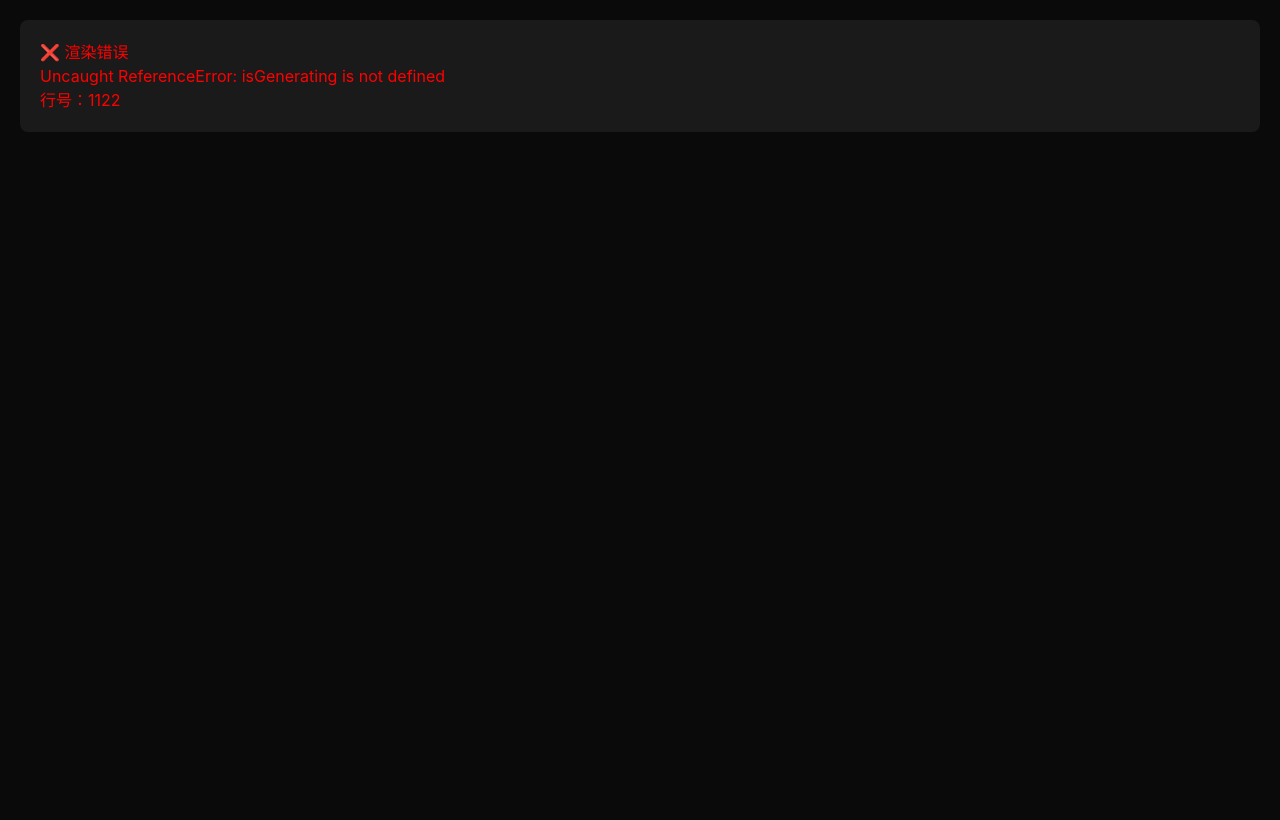
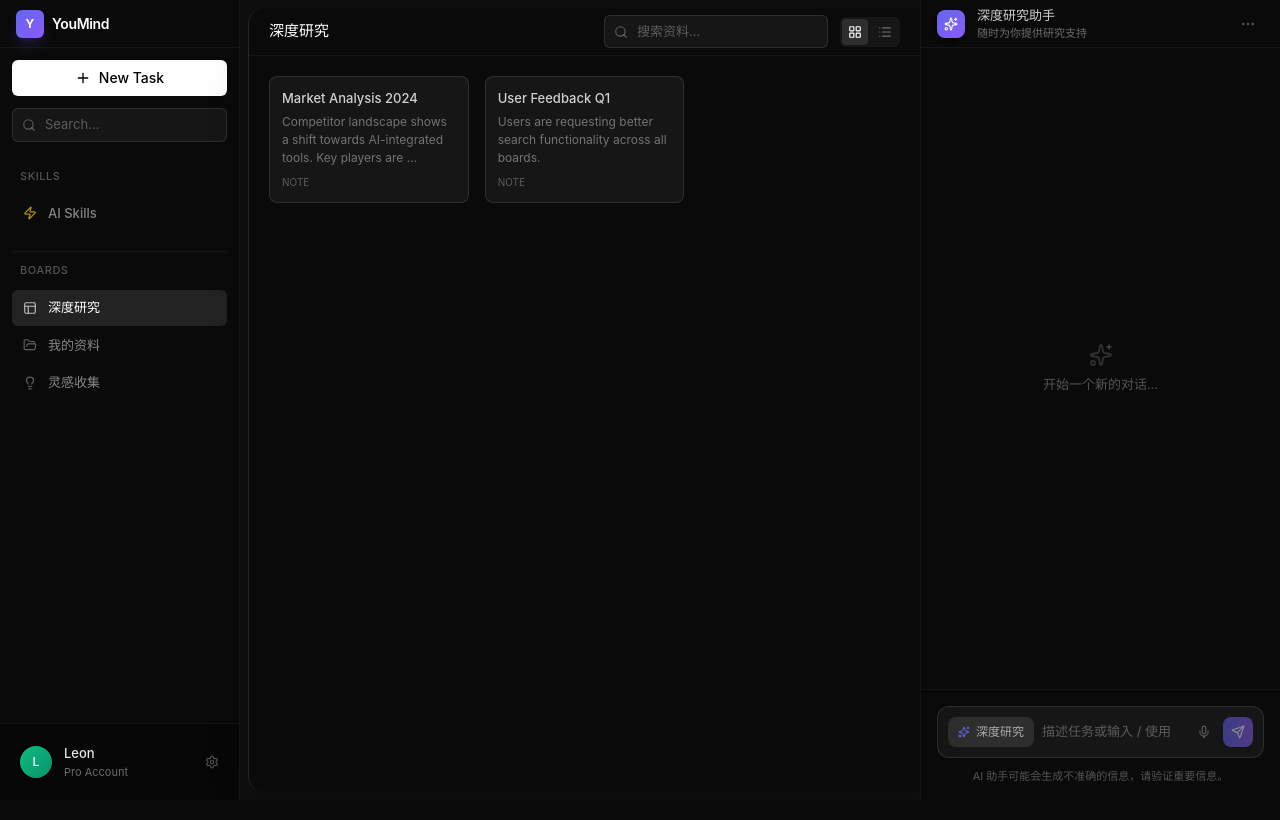
Before and after one commit to mjscjj/youmind-clone, a React (Vite) app: page / in a window 1280 px wide. Built offline with nearby package versions, Linux system fonts and the light colour scheme.

Commit message:
Revert "feat: Replace mock chat with OpenRouter o3-mini streaming"
This reverts commit 0edb31c70c15ebb466974b9e9120eec30f773b92.

```diff
--- a/src/components/Chat/ChatPanel.tsx
+++ b/src/components/Chat/ChatPanel.tsx
@@ -1,7 +1,6 @@
 import { useState, useRef, useEffect } from 'react'
 import { Sparkles, Send, Mic, ChevronDown, MoreHorizontal } from 'lucide-react'
-import { useBoardStore } from '../../lib/store'
-import type { Message } from '../../lib/types'
+import { useBoardStore, type Message } from '../../lib/store'
 
 // Simple ID generator fallback
 const generateId = () => {
@@ -37,40 +36,34 @@ function ChatMessage({ message }: { message: Message }) {
               onClick={() => setShowThinking(!showThinking)}
               className="flex items-center gap-1 text-[11px] text-white/30 hover:text-white/50 transition-colors"
             >
-              <span>{message.thinkingTime ? `思考了 ${message.thinkingTime.toFixed(1)} 秒` : '思考中...'}</span>
+              <span>思考了 {message.thinkingTime} 秒</span>
               <ChevronDown size={10} className={`transform transition-transform ${showThinking ? 'rotate-180' : ''}`} />
             </button>
           )}
         </div>
 
         {showThinking && message.thinking && (
-          <div className="mb-2.5 p-2.5 bg-white/5 rounded-lg border border-white/10 text-[12px] text-white/40 leading-relaxed whitespace-pre-wrap">
+          <div className="mb-2.5 p-2.5 bg-white/5 rounded-lg border border-white/10 text-[12px] text-white/40 leading-relaxed">
             {message.thinking}
           </div>
         )}
 
-        {message.content ? (
         <div className="text-[13px] text-white/70 leading-relaxed whitespace-pre-wrap">
           {message.content}
         </div>
-        ) : (
-          <div className="text-[13px] text-white/30 italic">
-            正在生成回答...
-          </div>
-        )}
       </div>
     </div>
   )
 }
 
-function ChatInput({ onSend, disabled }: { onSend: (text: string) => void, disabled?: boolean }) {
+function ChatInput({ onSend }: { onSend: (text: string) => void }) {
   const [input, setInput] = useState('')
   const [showSkills, setShowSkills] = useState(false)
 
   return (
     <div className="border-t border-white/5 p-4">
       <div className="relative">
-        <div className={`flex items-end gap-2 bg-white/5 border border-white/10 rounded-xl p-2.5 focus-within:border-white/20 transition-colors ${disabled ? 'opacity-50 pointer-events-none' : ''}`}>
+        <div className="flex items-end gap-2 bg-white/5 border border-white/10 rounded-xl p-2.5 focus-within:border-white/20 transition-colors">
           {/* Skill Button */}
           <button
             onClick={() => setShowSkills(!showSkills)}
@@ -87,16 +80,15 @@ function ChatInput({ onSend, disabled }: { onSend: (text: string) => void, disab
             onKeyDown={(e) => {
               if (e.key === 'Enter' && !e.shiftKey) {
                 e.preventDefault()
-                if (input.trim() && !disabled) {
+                if (input.trim()) {
                   onSend(input)
                   setInput('')
                 }
               }
             }}
-            placeholder={disabled ? "正在思考..." : "描述任务或输入 / 使用技能"}
+            placeholder="描述任务或输入 / 使用技能"
             className="flex-1 bg-transparent text-[13px] text-white/70 placeholder:text-white/30 resize-none outline-none py-1 min-h-[20px] max-h-[100px] leading-relaxed"
             rows={1}
-            disabled={disabled}
             onInput={(e) => {
               const target = e.target as HTMLTextAreaElement
               target.style.height = 'auto'
@@ -111,12 +103,12 @@ function ChatInput({ onSend, disabled }: { onSend: (text: string) => void, disab
             </button>
             <button
               onClick={() => {
-                if (input.trim() && !disabled) {
+                if (input.trim()) {
                   onSend(input)
                   setInput('')
                 }
               }}
-              disabled={!input.trim() || disabled}
+              disabled={!input.trim()}
               className="p-2 bg-gradient-to-r from-[#6366f1] to-[#8b5cf6] hover:from-[#4f46e5] hover:to-[#7c3aed] disabled:opacity-50 disabled:cursor-not-allowed text-white rounded-lg transition-all shadow-md"
             >
               <Send size={14} />
@@ -126,7 +118,7 @@ function ChatInput({ onSend, disabled }: { onSend: (text: string) => void, disab
 
         {/* Skills Dropdown */}
         {showSkills && (
-          <div className="absolute bottom-full left-0 mb-2 w-64 bg-[#141414] border border-white/10 rounded-xl shadow-2xl overflow-hidden z-50">
+          <div className="absolute bottom-full left-0 mb-2 w-64 bg-[#141414] border border-white/10 rounded-xl shadow-2xl overflow-hidden">
             <div className="px-3 py-2 text-[11px] text-white/30 border-b border-white/5">可用技能</div>
             <button className="w-full flex items-center gap-3 px-3 py-2.5 hover:bg-white/5 transition-colors text-left">
               <Sparkles size={14} className="text-[#6366f1]" />
@@ -146,8 +138,8 @@ function ChatInput({ onSend, disabled }: { onSend: (text: string) => void, disab
         )}
       </div>
 
-      <div className={`mt-2.5 text-[11px] text-white/30 text-center transition-opacity ${isGenerating ? 'opacity-100' : 'opacity-0'}`}>
-        正在生成回答 (openai/o3-mini)...
+      <div className="mt-2.5 text-[11px] text-white/30 text-center">
+        AI 助手可能会生成不准确的信息，请验证重要信息。
       </div>
     </div>
   )
@@ -157,9 +149,6 @@ export default function ChatPanel() {
   const selectedBoardId = useBoardStore((state) => state.selectedBoardId)
   const messagesMap = useBoardStore((state) => state.messages)
   const addMessage = useBoardStore((state) => state.addMessage)
-  const updateMessage = useBoardStore((state) => state.updateMessage)
-
-  const [isGenerating, setIsGenerating] = useState(false)
 
   const messages = selectedBoardId ? (messagesMap[selectedBoardId] || []) : []
   const messagesEndRef = useRef<HTMLDivElement>(null)
@@ -170,159 +159,48 @@ export default function ChatPanel() {
 
   useEffect(() => {
     scrollToBottom()
-  }, [messages, isGenerating])
+  }, [messages])
 
   const handleSendMessage = async (text: string) => {
-    if (!selectedBoardId || isGenerating) return
+    if (!selectedBoardId) return
 
-    // 1. Add user message
+    // Add user message
     const userMessage: Message = {
       id: generateId(),
       role: 'user',
       content: text,
       timestamp: Date.now()
     }
-    // We update local state via store immediately
     addMessage(selectedBoardId, userMessage)
 
-    // 2. Prepare Context from Store
+    // Simulate AI thinking and response
+    setTimeout(() => {
       const state = useBoardStore.getState();
-    const currentMessages = state.messages[selectedBoardId] || []; // Get fresh messages including the one just added
-
       const boardContents = state.contents[selectedBoardId] || [];
       const boardTitle = state.boards.find(b => b.id === selectedBoardId)?.title || 'Current Board';
 
-    const systemPrompt = `You are "YouMind Assistant", an intelligent research partner.
-Context: "${boardTitle}"
-Resources:
-${boardContents.length > 0
-  ? boardContents.map(c => `- [${c.type.toUpperCase()}] ${c.title}: ${c.content.substring(0, 300)}...`).join('\n')
-  : "No specific resources in this board yet."}
+      let replyContent = `对于 "${text}"，我结合看板 "${boardTitle}" 的内容进行了分析。`;
 
-Instructions:
-- Answer concisely using Markdown.
-- Base your answers on the provided context if relevant.
-- Be helpful, neutral, and professional.
-`;
+      if (boardContents.length > 0) {
+        const extractedContext = boardContents.map(c => c.title).join('、');
+        replyContent += `\n\n基于上下文（${extractedContext}），建议进一步整合相关观点。`;
 
-    // Construct message history for API
-    const apiMessages = [
-      { role: 'system', content: systemPrompt },
-      ...currentMessages.map(m => ({
-        role: m.role,
-        content: m.content || "" // Handle empty content if any
-      }))
-    ];
-
-    // 3. Create Placeholder for Assistant Message
-    const assistantId = generateId();
-    const assistantMessage: Message = {
-      id: assistantId,
-      role: 'assistant',
-      content: '',
-      thinking: 'Connecting to OpenRouter...',
-      thinkingTime: 0,
-      timestamp: Date.now()
-    };
-    addMessage(selectedBoardId, assistantMessage);
-    setIsGenerating(true);
-
-    const startTime = Date.now();
-    let accumulatedContent = '';
-
-    try {
-      const apiKey = import.meta.env.VITE_OPENROUTER_API_KEY;
-      if (!apiKey) {
-        throw new Error('API Key Missing: VITE_OPENROUTER_API_KEY');
+        // Sources Block
+        replyContent += `\n\n**Sources:**\n${boardContents.map(c => `- ${c.title}`).join('\n')}`;
+      } else {
+        replyContent += `\n\n当前看板暂无资料，建议先收集相关素材。`;
       }
 
-      const response = await fetch('https://openrouter.ai/api/v1/chat/completions', {
-        method: 'POST',
-        headers: {
-          'Authorization': `Bearer ${apiKey}`,
-          'Content-Type': 'application/json',
-          'HTTP-Referer': window.location.origin, // Dynamic origin
-          'X-Title': 'YouMind',
-        },
-        body: JSON.stringify({
-          model: 'openai/o3-mini',
-          messages: apiMessages,
-          stream: true,
-        }),
-      });
-
-      if (!response.ok) {
-        const errorText = await response.text();
-        throw new Error(`API Error ${response.status}: ${errorText}`);
+      const aiMessage: Message = {
+        id: generateId(),
+        role: 'assistant',
+        content: replyContent,
+        thinking: `已检索到 ${boardContents.length} 条相关资料，正在生成回答...`,
+        thinkingTime: 1.5,
+        timestamp: Date.now()
       }
-
-      if (!response.body) throw new Error('No response body');
-
-      const reader = response.body.getReader();
-      const decoder = new TextDecoder();
-      let done = false;
-      let buffer = '';
-
-      // Clear thinking message once we start receiving data
-      updateMessage(selectedBoardId, assistantId, {
-        thinking: 'Generating response...'
-      });
-
-      while (!done) {
-        const { value, done: readerDone } = await reader.read();
-        done = readerDone;
-
-        if (value) {
-          const chunk = decoder.decode(value, { stream: true });
-          buffer += chunk;
-
-          const lines = buffer.split('\n');
-          // Keep the last line in buffer if it's incomplete
-          buffer = lines.pop() || '';
-
-          for (const line of lines) {
-            const trimmed = line.trim();
-            if (trimmed.startsWith('data: ')) {
-               const dataStr = trimmed.slice(6);
-               if (dataStr === '[DONE]') continue;
-
-               try {
-                 const json = JSON.parse(dataStr);
-                 const delta = json.choices[0]?.delta?.content || '';
-                 if (delta) {
-                   accumulatedContent += delta;
-                   // Update store with current accumulation
-                   // Note: Doing this every chunk might be heavy, but React handles it okay usually.
-                   updateMessage(selectedBoardId, assistantId, {
-                     content: accumulatedContent,
-                     thinking: undefined
-                   });
-                 }
-               } catch (e) {
-                 // Ignore parse errors for partial lines (though we try to avoid them with buffer)
-               }
-            }
-          }
-        }
-      }
-
-      // Final update
-      const endTime = Date.now();
-      updateMessage(selectedBoardId, assistantId, {
-        content: accumulatedContent,
-        thinkingTime: (endTime - startTime) / 1000,
-        thinking: undefined
-      });
-
-    } catch (error: any) {
-      console.error('Chat Error:', error);
-      updateMessage(selectedBoardId, assistantId, {
-        content: `**Error:** ${error.message || 'Failed to generate response'}.`,
-        thinking: undefined
-      });
-    } finally {
-      setIsGenerating(false);
-    }
+      addMessage(selectedBoardId, aiMessage)
+    }, 1500)
   }
 
   return (
@@ -335,9 +213,7 @@ Instructions:
           </div>
           <div>
             <h3 className="text-[13px] font-medium text-white/80">深度研究助手</h3>
-            <p className="text-[11px] text-white/40">
-              {isGenerating ? 'Generating...' : 'Ready'}
-            </p>
+            <p className="text-[11px] text-white/40">随时为你提供研究支持</p>
           </div>
         </div>
         <button className="p-2 text-white/30 hover:text-white/60 hover:bg-white/5 rounded-lg transition-colors">
@@ -351,7 +227,6 @@ Instructions:
           <div className="flex flex-col items-center justify-center h-full text-white/30 text-[13px]">
             <Sparkles size={24} className="mb-2 opacity-50" />
             <p>开始一个新的对话...</p>
-            <p className="text-[10px] mt-2 opacity-50">Powered by OpenRouter</p>
           </div>
         ) : (
           messages.map((message) => (
@@ -362,7 +237,7 @@ Instructions:
       </div>
 
       {/* Input */}
-      <ChatInput onSend={handleSendMessage} disabled={isGenerating} />
+      <ChatInput onSend={handleSendMessage} />
     </aside>
   )
 }
--- a/src/lib/store.ts
+++ b/src/lib/store.ts
@@ -35,7 +35,6 @@ export interface BoardState {
   removeContent: (boardId: string, id: string) => void
 
   addMessage: (boardId: string, message: Message) => void
-  updateMessage: (boardId: string, messageId: string, updates: Partial<Message>) => void
 
   setSearchQuery: (q: string) => void
   setSearchResults: (results: Content[]) => void
@@ -56,7 +55,7 @@ export interface BoardState {
 
 export const useBoardStore = create<BoardState>()(
   persist(
-    (set) => ({
+    (set, get) => ({
       boards: [
         { id: '1', title: '深度研究', description: '研究与分析', createdAt: new Date().toISOString(), updatedAt: new Date().toISOString() },
         { id: '2', title: '我的资料', description: '素材与引用', createdAt: new Date().toISOString(), updatedAt: new Date().toISOString() },
@@ -115,12 +114,6 @@ export const useBoardStore = create<BoardState>()(
         return { messages: { ...state.messages, [boardId]: [...currentMessages, message] } }
       }),
 
-      updateMessage: (boardId, messageId, updates) => set((state: BoardState) => {
-        const currentMessages = state.messages?.[boardId] || []
-        const updatedMessages = currentMessages.map(m => m.id === messageId ? { ...m, ...updates } : m)
-        return { messages: { ...state.messages, [boardId]: updatedMessages } }
-      }),
-
       setSearchQuery: (q) => set({ searchQuery: q }),
       setSearchResults: (results) => set({ searchResults: results }),
 
```
Lines whose indentation alone changed are shown as unchanged.
